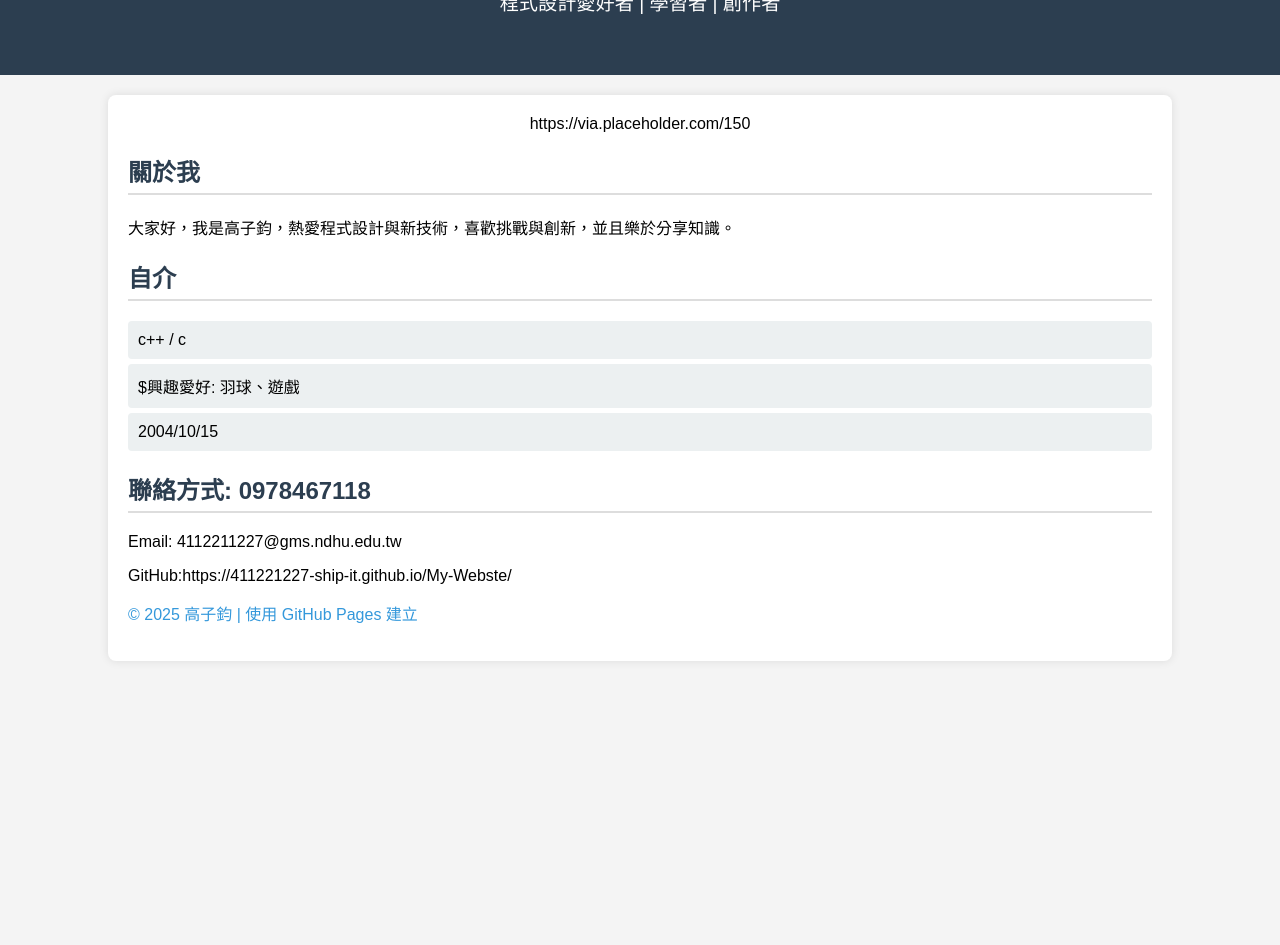
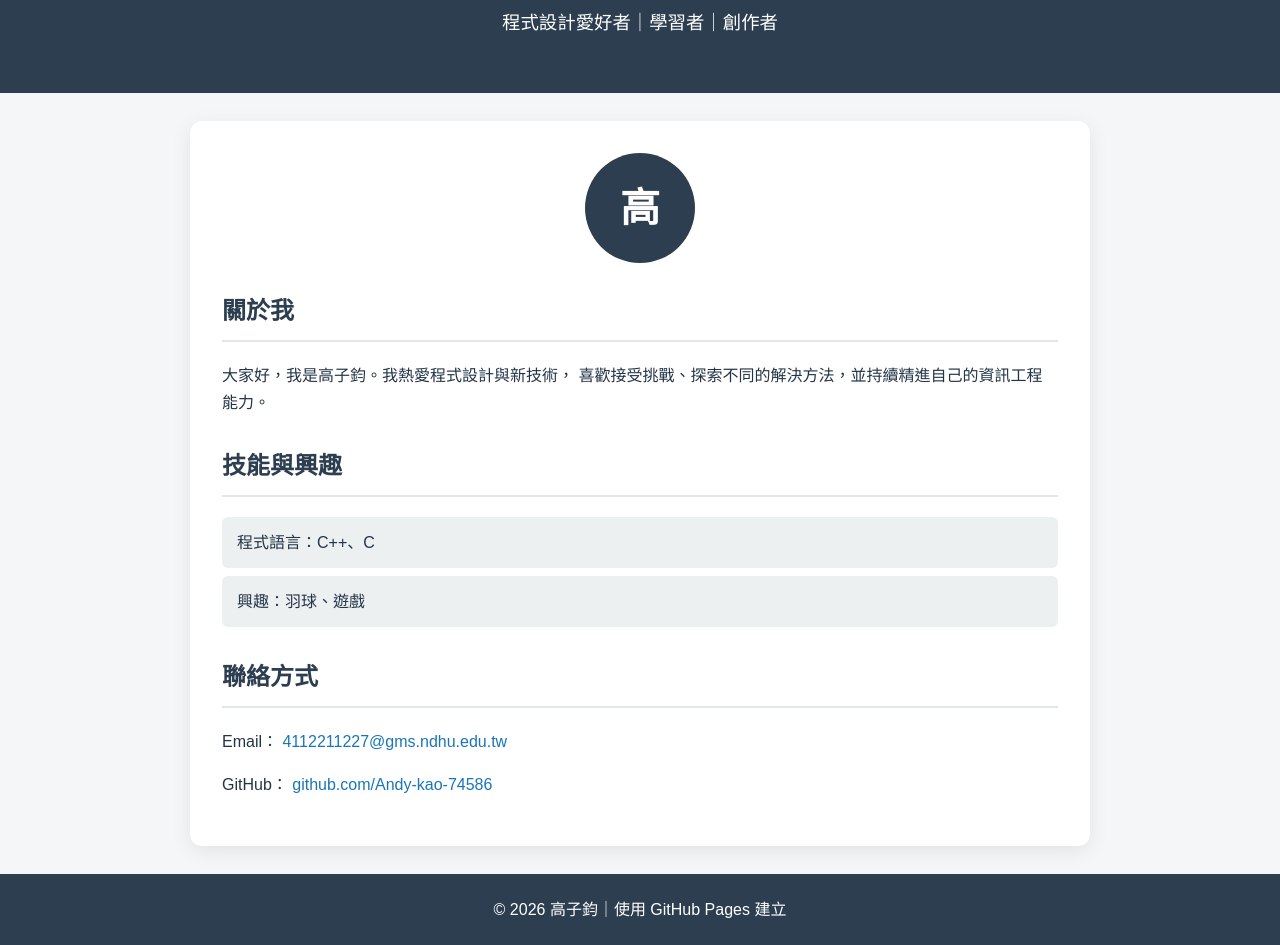
Before and after one commit to Andy-kao-74586/My-Website, a plain HTML site: page index.html in a window 1280 px wide. Shown: the part 129-1074 px from the top of the page. Before the commit the page ends 810 px from the top, so only its background shows below. Drawn offline with Linux system fonts and the light colour scheme.

Commit message:
Update index.html

```diff
--- a/index.html
+++ b/index.html
@@ -1,59 +1,182 @@
-
 <!DOCTYPE html>
 <html lang="zh-Hant">
 <head>
   <meta charset="UTF-8">
   <meta name="viewport" content="width=device-width, initial-scale=1.0">
-  <title>高子鈞的個人網站</title>
+  <meta
+    name="description"
+    content="高子鈞的個人網站，介紹程式技能、興趣與聯絡方式。"
+  >
+  <title>高子鈞｜個人網站</title>
+
   <style>
-    body { font-family: Arial, sans-serif; margin: 0; padding: 0; background: #f4f4f4; }
-    header { background: #2c3e50; color: white; text-align: center; padding: 40px 0; }
-    header h1 { margin: 0; font-size: 2.5em; }
-    header p { font-size: 1.2em; }
-    .container { width: 80%; margin: 20px auto; background: white; padding: 20px; border-radius: 8px; box-shadow: 0 0 10px rgba(0,0,0,0.1); }
-    .photo { text-align: center; margin-bottom: 20px; }
-    .photo img { width: 150px; height: 150px; border-radius: 50%; object-fit: cover; }
-    h2 { color: #2c3e50; border-bottom: 2px solid #ddd; padding-bottom: 5px; }
-    ul { list-style: none; padding: 0; }
-    ul li { background: #ecf0f1; margin: 5px 0; padding: 10px; border-radius: 4px; }
-    footer { text-align: center; padding: 20px; background: #2c3e50; color: white; margin-top: 20px; }
-    a { color: #3498db; text-decoration: none; }
+    * {
+      box-sizing: border-box;
+    }
+
+    body {
+      margin: 0;
+      background: #f4f6f8;
+      color: #243447;
+      font-family:
+        Arial, "Noto Sans TC", "Microsoft JhengHei", sans-serif;
+      line-height: 1.7;
+    }
+
+    header {
+      padding: 55px 20px;
+      background: #2c3e50;
+      color: white;
+      text-align: center;
+    }
+
+    header h1 {
+      margin: 0 0 10px;
+      font-size: 2.6rem;
+    }
+
+    header p {
+      margin: 0;
+      font-size: 1.15rem;
+    }
+
+    .container {
+      width: min(900px, calc(100% - 32px));
+      margin: 28px auto;
+      padding: 32px;
+      background: white;
+      border-radius: 12px;
+      box-shadow: 0 5px 20px rgba(0, 0, 0, 0.08);
+    }
+
+    .avatar {
+      display: flex;
+      align-items: center;
+      justify-content: center;
+      width: 110px;
+      height: 110px;
+      margin: 0 auto 28px;
+      border-radius: 50%;
+      background: #2c3e50;
+      color: white;
+      font-size: 2.5rem;
+      font-weight: bold;
+    }
+
+    section {
+      margin-bottom: 30px;
+    }
+
+    section:last-child {
+      margin-bottom: 0;
+    }
+
+    h2 {
+      margin-top: 0;
+      padding-bottom: 8px;
+      border-bottom: 2px solid #e1e6eb;
+      color: #2c3e50;
+    }
+
+    ul {
+      padding: 0;
+      list-style: none;
+    }
+
+    li {
+      margin: 8px 0;
+      padding: 12px 15px;
+      border-radius: 6px;
+      background: #ecf0f1;
+    }
+
+    a {
+      color: #1976b9;
+      text-decoration: none;
+    }
+
+    a:hover {
+      text-decoration: underline;
+    }
+
+    footer {
+      padding: 22px;
+      background: #2c3e50;
+      color: white;
+      text-align: center;
+    }
+
+    footer p {
+      margin: 0;
+    }
+
+    @media (max-width: 600px) {
+      header {
+        padding: 40px 15px;
+      }
+
+      header h1 {
+        font-size: 2rem;
+      }
+
+      .container {
+        padding: 22px;
+      }
+    }
   </style>
 </head>
+
 <body>
   <header>
     <h1>高子鈞</h1>
-    <p>程式設計愛好者 | 學習者 | 創作者</p>
+    <p>程式設計愛好者｜學習者｜創作者</p>
   </header>
 
-  <div class="container">
-    <div class="photo">
-      https://via.placeholder.com/150
+  <main class="container">
+    <div class="avatar" aria-label="高子鈞的姓名縮寫">
+      高
     </div>
 
     <section>
       <h2>關於我</h2>
-      <p>大家好，我是高子鈞，熱愛程式設計與新技術，喜歡挑戰與創新，並且樂於分享知識。</p>
+      <p>
+        大家好，我是高子鈞。我熱愛程式設計與新技術，
+        喜歡接受挑戰、探索不同的解決方法，並持續精進自己的資訊工程能力。
+      </p>
     </section>
 
     <section>
-      <h2>自介</h2>
+      <h2>技能與興趣</h2>
       <ul>
-        <li>c++ / c </li>
-        <li>$興趣愛好: 羽球、遊戲</li>
-        <li>2004/10/15</li>
+        <li>程式語言：C++、C</li>
+        <li>興趣：羽球、遊戲</li>
       </ul>
     </section>
 
     <section>
-      <h2>聯絡方式: 0978467118</h2>
-      <p>Email: 4112211227@gms.ndhu.edu.tw</p>
-      <p>GitHub:https://411221227-ship-it.github.io/My-Webste/ <a href="https://411221227-ship-it.github.io/My-Webste/</a></p>
+      <h2>聯絡方式</h2>
+      <p>
+        Email：
+        <a href="mailto:4112211227@gms.ndhu.edu.tw">
+          4112211227@gms.ndhu.edu.tw
+        </a>
+      </p>
+
+      <p>
+        GitHub：
+        <a
+          href="https://github.com/Andy-kao-74586"
+          target="_blank"
+          rel="noopener noreferrer"
+        >
+          github.com/Andy-kao-74586
+        </a>
+      </p>
     </section>
-  </div>
+  </main>
 
   <footer>
-    <p>© 2025 高子鈞 | 使用 GitHub Pages 建立</p>
+    <p>© 2026 高子鈞｜使用 GitHub Pages 建立</p>
   </footer>
 </body>
 </html>
```
